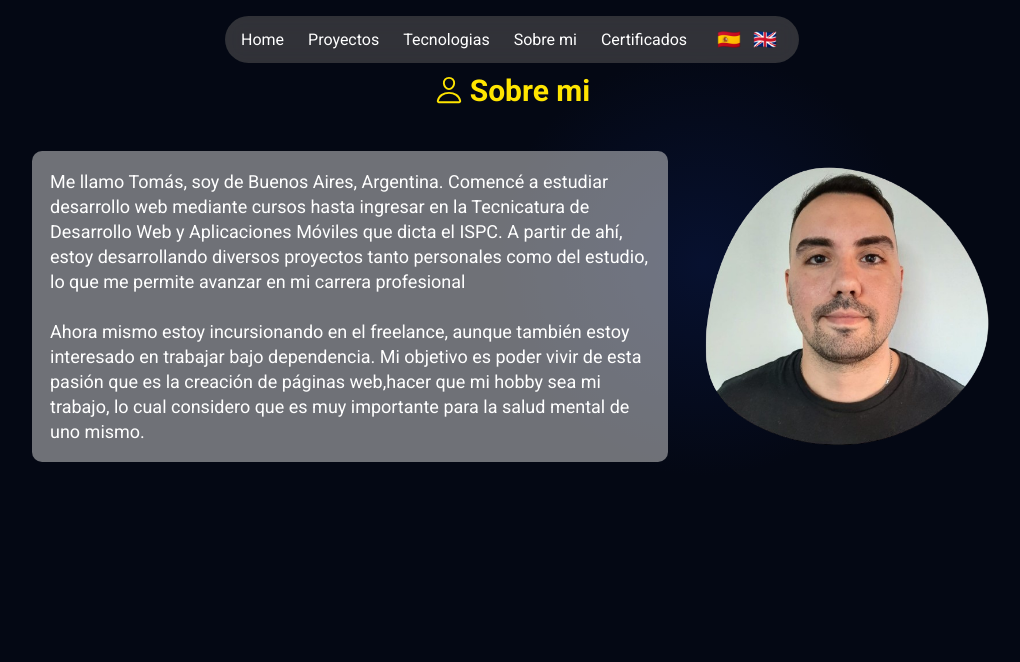
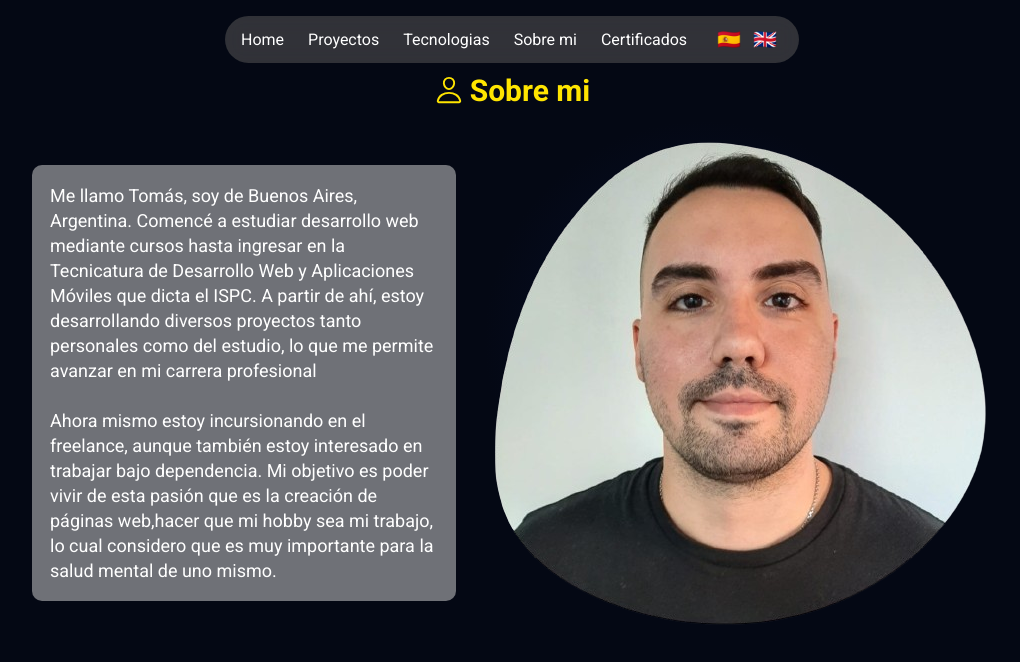
Before and after one commit to TomasAgustinDuro/portfolio-tomas, a React (Vite) app: page /sobre-mi in a window 1280 px wide. Shown: the top 662 px of the page, without its empty margins (128-1148 px from the left). Built offline with nearby package versions, Linux system fonts and the light colour scheme.

Commit message:
Add animation to about me section

```diff
--- a/package.json
+++ b/package.json
@@ -10,6 +10,7 @@
     "preview": "vite preview"
   },
   "dependencies": {
+    "framer-motion": "^12.5.0",
     "i18next": "^24.2.2",
     "i18next-browser-languagedetector": "^8.0.2",
     "i18next-http-backend": "^3.0.2",
--- a/src/components/sobre-mi/SobreMi.jsx
+++ b/src/components/sobre-mi/SobreMi.jsx
@@ -2,13 +2,24 @@ import fotoCv from "/img/fotoCv.png";
 import { IoPersonOutline } from "react-icons/io5";
 import styles from "./sobreMi.module.css";
 import { useTranslation } from "react-i18next";
+import {motion} from "framer-motion";
 
 export function SobreMi() {
-  const { t, i18n } = useTranslation();
+  const { t } = useTranslation();
+  const maskVariants = {
+    hidden: { clipPath: "inset(0 100% 0 0)" }, // Oculta el contenido (máscara al 100% a la derecha)
+    reveal: { clipPath: "inset(0 0% 0 0)" }, // Revela el contenido (máscara al 0%)
+  };
 
   return (
     <>
-      <section className={styles.sobreMi}>
+      <motion.section
+        className={styles.sobreMi}
+        initial="hidden"
+        whileInView="reveal"
+        variants={maskVariants}
+        transition={{ duration: 1.5, ease: "easeInOut" }}
+      >
         <h2>
           <IoPersonOutline /> {t("aboutMe.title")}
         </h2>
@@ -25,7 +36,7 @@ export function SobreMi() {
             </p>
           </div>
         </main>
-      </section>
+      </motion.section>
     </>
   );
 }
--- a/src/components/sobre-mi/sobreMi.module.css
+++ b/src/components/sobre-mi/sobreMi.module.css
@@ -18,7 +18,7 @@
 }
 
 .sobreMi img {
-  width: 30%;
+  width: 100%;
 }
 
 .sobreMi main p {
```
Also changed, not shown: 2 other files (tests, documents, lock files or other folders).
